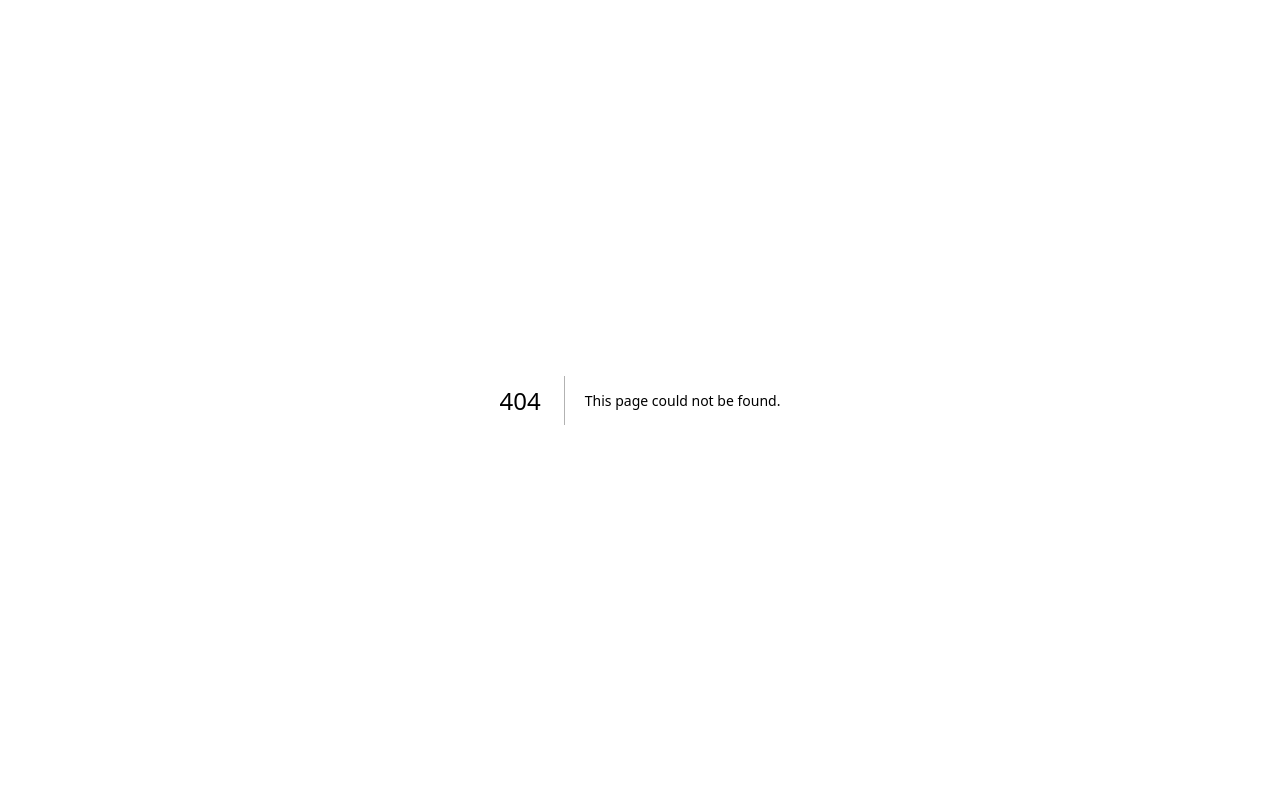
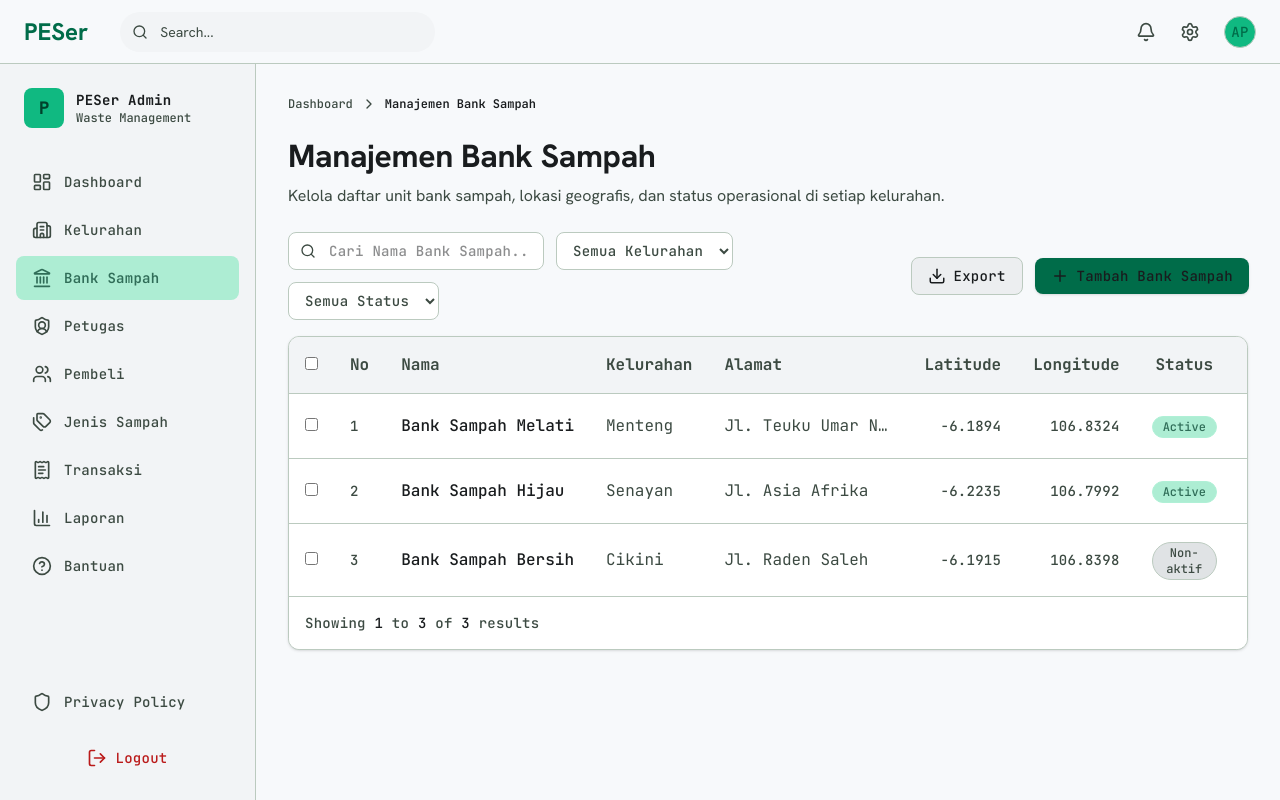
Before and after one commit to PESer-Bacukiki-Barat/PESer, a Next.js app: page /admin/bank-sampah in a window 1280 px wide. Before the commit this address had no page. Built offline with nearby package versions, Linux system fonts and the light colour scheme.

Commit message:
feat: bank-sampah view

```diff
--- /dev/null
+++ b/src/app/admin/bank-sampah/page.tsx
@@ -0,0 +1,69 @@
+import type { Metadata } from "next";
+import { ChevronRight } from "lucide-react";
+
+import { BankSampahTable, type BankSampah } from "@/components/admin/bank-sampah-table";
+
+export const metadata: Metadata = {
+  title: "Manajemen Bank Sampah",
+};
+
+const BANK_SAMPAH: BankSampah[] = [
+  {
+    id: "BS-MLY-01",
+    nama: "Bank Sampah Melati",
+    kelurahan: "Menteng",
+    alamat: "Jl. Teuku Umar No. 10",
+    latitude: -6.1894,
+    longitude: 106.8324,
+    status: "Active",
+  },
+  {
+    id: "BS-HJU-02",
+    nama: "Bank Sampah Hijau",
+    kelurahan: "Senayan",
+    alamat: "Jl. Asia Afrika",
+    latitude: -6.2235,
+    longitude: 106.7992,
+    status: "Active",
+  },
+  {
+    id: "BS-BRH-03",
+    nama: "Bank Sampah Bersih",
+    kelurahan: "Cikini",
+    alamat: "Jl. Raden Saleh",
+    latitude: -6.1915,
+    longitude: 106.8398,
+    status: "Non-aktif",
+  },
+];
+
+export default function BankSampahPage() {
+  return (
+    <>
+      {/* Breadcrumbs */}
+      <nav
+        aria-label="Breadcrumb"
+        className="flex items-center gap-2 text-on-surface-variant font-label-sm text-label-sm mb-6"
+      >
+        <a className="hover:text-primary transition-colors" href="/admin">
+          Dashboard
+        </a>
+        <ChevronRight className="size-4" />
+        <span className="text-on-surface font-semibold">Manajemen Bank Sampah</span>
+      </nav>
+
+      {/* Header */}
+      <div className="mb-6">
+        <h1 className="font-headline-lg-mobile md:font-headline-lg text-headline-lg-mobile md:text-headline-lg text-on-surface mb-2">
+          Manajemen Bank Sampah
+        </h1>
+        <p className="font-body-md text-body-md text-on-surface-variant max-w-2xl">
+          Kelola daftar unit bank sampah, lokasi geografis, dan status operasional di setiap
+          kelurahan.
+        </p>
+      </div>
+
+      <BankSampahTable bankSampah={BANK_SAMPAH} />
+    </>
+  );
+}
--- a/src/app/admin/kelurahan/page.tsx
+++ b/src/app/admin/kelurahan/page.tsx
@@ -47,7 +47,7 @@ export default function KelurahanPage() {
       {/* Breadcrumbs */}
       <nav
         aria-label="Breadcrumb"
-        className="flex items-center gap-2 text-label-sm font-label-sm text-on-surface-variant mb-3"
+        className="flex items-center gap-2 text-on-surface-variant font-label-sm text-label-sm mb-6"
       >
         <a className="hover:text-primary transition-colors" href="/admin">
           Dashboard
@@ -61,7 +61,7 @@ export default function KelurahanPage() {
         <h1 className="font-headline-lg-mobile md:font-headline-lg text-headline-lg-mobile md:text-headline-lg text-on-surface mb-2">
           Manajemen Kelurahan
         </h1>
-        <p className="text-on-surface-variant max-w-3xl">
+        <p className="font-body-md text-body-md text-on-surface-variant max-w-2xl">
           Kelola daftar wilayah kelurahan, kode administratif, dan status operasional di wilayah
           Kecamatan.
         </p>
--- a/src/components/admin/admin-nav.tsx
+++ b/src/components/admin/admin-nav.tsx
@@ -6,6 +6,7 @@ import {
   BarChart3,
   Building2,
   HelpCircle,
+  Landmark,
   LayoutDashboard,
   ReceiptText,
   ShieldUser,
@@ -19,6 +20,7 @@ import { cn } from "@/lib/utils";
 const NAV_ITEMS: { href: string; label: string; icon: LucideIcon }[] = [
   { href: "/admin", label: "Dashboard", icon: LayoutDashboard },
   { href: "/admin/kelurahan", label: "Kelurahan", icon: Building2 },
+  { href: "/admin/bank-sampah", label: "Bank Sampah", icon: Landmark },
   { href: "/admin/petugas", label: "Petugas", icon: ShieldUser },
   { href: "/admin/pembeli", label: "Pembeli", icon: Users },
   { href: "/admin/jenis-sampah", label: "Jenis Sampah", icon: Tags },
--- /dev/null
+++ b/src/components/admin/bank-sampah-table.tsx
@@ -0,0 +1,190 @@
+"use client";
+
+import { useMemo } from "react";
+import { Download, Eye, Pencil, Plus, Trash2 } from "lucide-react";
+
+import { DataTable, type Column } from "@/components/ui/data-table";
+
+export type BankSampahStatus = "Active" | "Non-aktif";
+
+export type BankSampah = {
+  id: string;
+  nama: string;
+  kelurahan: string;
+  alamat: string;
+  latitude: number;
+  longitude: number;
+  status: BankSampahStatus;
+};
+
+const STATUS_STYLES: Record<BankSampahStatus, string> = {
+  Active: "bg-secondary-container text-on-secondary-container border border-secondary-fixed",
+  "Non-aktif": "bg-surface-variant text-on-surface-variant border border-outline-variant",
+};
+
+export const KELURAHAN = [
+  { value: "Menteng", label: "Menteng" },
+  { value: "Senayan", label: "Senayan" },
+  { value: "Cikini", label: "Cikini" },
+];
+
+export function BankSampahTable({
+  bankSampah,
+  onAdd,
+  onEdit,
+  onDelete,
+  onView,
+  onExport,
+  onSelectedChange,
+}: {
+  bankSampah: BankSampah[];
+  onAdd?: () => void;
+  onEdit?: (b: BankSampah) => void;
+  onDelete?: (b: BankSampah) => void;
+  onView?: (b: BankSampah) => void;
+  onExport?: () => void;
+  onSelectedChange?: (ids: string[]) => void;
+}) {
+  const indexById = useMemo(() => {
+    const map = new Map<string, number>();
+    bankSampah.forEach((b, i) => map.set(b.id, i + 1));
+    return map;
+  }, [bankSampah]);
+
+  const columns: Column<BankSampah>[] = useMemo(
+    () => [
+      {
+        id: "no",
+        header: "No",
+        cell: (b) => (
+          <p className="font-label-md text-label-md font-mono text-on-surface-variant">
+            {indexById.get(b.id)}
+          </p>
+        ),
+      },
+      {
+        id: "nama",
+        header: "Nama",
+        cell: (b) => <p className="font-medium text-on-surface whitespace-nowrap">{b.nama}</p>,
+      },
+      {
+        id: "kelurahan",
+        header: "Kelurahan",
+        cell: (b) => <p className="text-on-surface-variant">{b.kelurahan}</p>,
+      },
+      {
+        id: "alamat",
+        header: "Alamat",
+        className: "max-w-[200px]",
+        cell: (b) => (
+          <p className="truncate text-on-surface-variant" title={b.alamat}>
+            {b.alamat}
+          </p>
+        ),
+      },
+      {
+        id: "latitude",
+        header: "Latitude",
+        align: "right",
+        cell: (b) => (
+          <p className="font-label-md text-label-md font-mono text-on-surface-variant">
+            {b.latitude.toFixed(4)}
+          </p>
+        ),
+      },
+      {
+        id: "longitude",
+        header: "Longitude",
+        align: "right",
+        cell: (b) => (
+          <p className="font-label-md text-label-md font-mono text-on-surface-variant">
+            {b.longitude.toFixed(4)}
+          </p>
+        ),
+      },
+      {
+        id: "status",
+        header: "Status",
+        align: "center",
+        cell: (b) => (
+          <span
+            className={`inline-flex items-center px-2.5 py-0.5 rounded-full font-label-sm text-label-sm ${STATUS_STYLES[b.status]}`}
+          >
+            {b.status}
+          </span>
+        ),
+      },
+    ],
+    [indexById],
+  );
+
+  return (
+    <DataTable
+      data={bankSampah}
+      columns={columns}
+      getRowId={(b) => b.id}
+      searchKeys={["nama", "kelurahan", "alamat"]}
+      searchPlaceholder="Cari Nama Bank Sampah..."
+      filters={[
+        {
+          id: "kelurahan",
+          placeholder: "Semua Kelurahan",
+          options: KELURAHAN,
+          matches: (b, value) => b.kelurahan === value,
+        },
+        {
+          id: "status",
+          placeholder: "Semua Status",
+          options: [
+            { value: "Active", label: "Active" },
+            { value: "Non-aktif", label: "Non-aktif" },
+          ],
+          matches: (b, value) => b.status === value,
+        },
+      ]}
+      selectable
+      pageSize={10}
+      onSelectedChange={onSelectedChange}
+      toolbarActions={
+        <>
+          <button
+            type="button"
+            onClick={onExport}
+            className="flex-1 lg:flex-none flex items-center justify-center gap-2 px-4 py-2 bg-surface-container border border-outline-variant text-on-surface rounded-lg hover:bg-surface-container-high transition-colors font-label-md text-label-md"
+          >
+            <Download className="size-[18px]" />
+            <span>Export</span>
+          </button>
+          <button
+            type="button"
+            onClick={onAdd}
+            className="flex-1 lg:flex-none flex items-center justify-center gap-2 px-4 py-2 bg-primary text-on-primary rounded-lg hover:bg-primary-fixed-variant transition-colors font-label-md text-label-md shadow-sm"
+          >
+            <Plus className="size-[18px]" />
+            <span>Tambah Bank Sampah</span>
+          </button>
+        </>
+      }
+      actions={() => [
+        {
+          label: "Lihat Detail",
+          icon: Eye,
+          className: "hover:text-primary hover:bg-primary-container/20",
+          onClick: (b) => onView?.(b),
+        },
+        {
+          label: "Edit",
+          icon: Pencil,
+          className: "hover:text-primary hover:bg-primary-container/20",
+          onClick: (b) => onEdit?.(b),
+        },
+        {
+          label: "Hapus",
+          icon: Trash2,
+          className: "hover:text-error hover:bg-error-container/20",
+          onClick: (b) => onDelete?.(b),
+        },
+      ]}
+    />
+  );
+}
```
Also changed, not shown: src/app/admin/bank-sampah/page.html (deleted).
